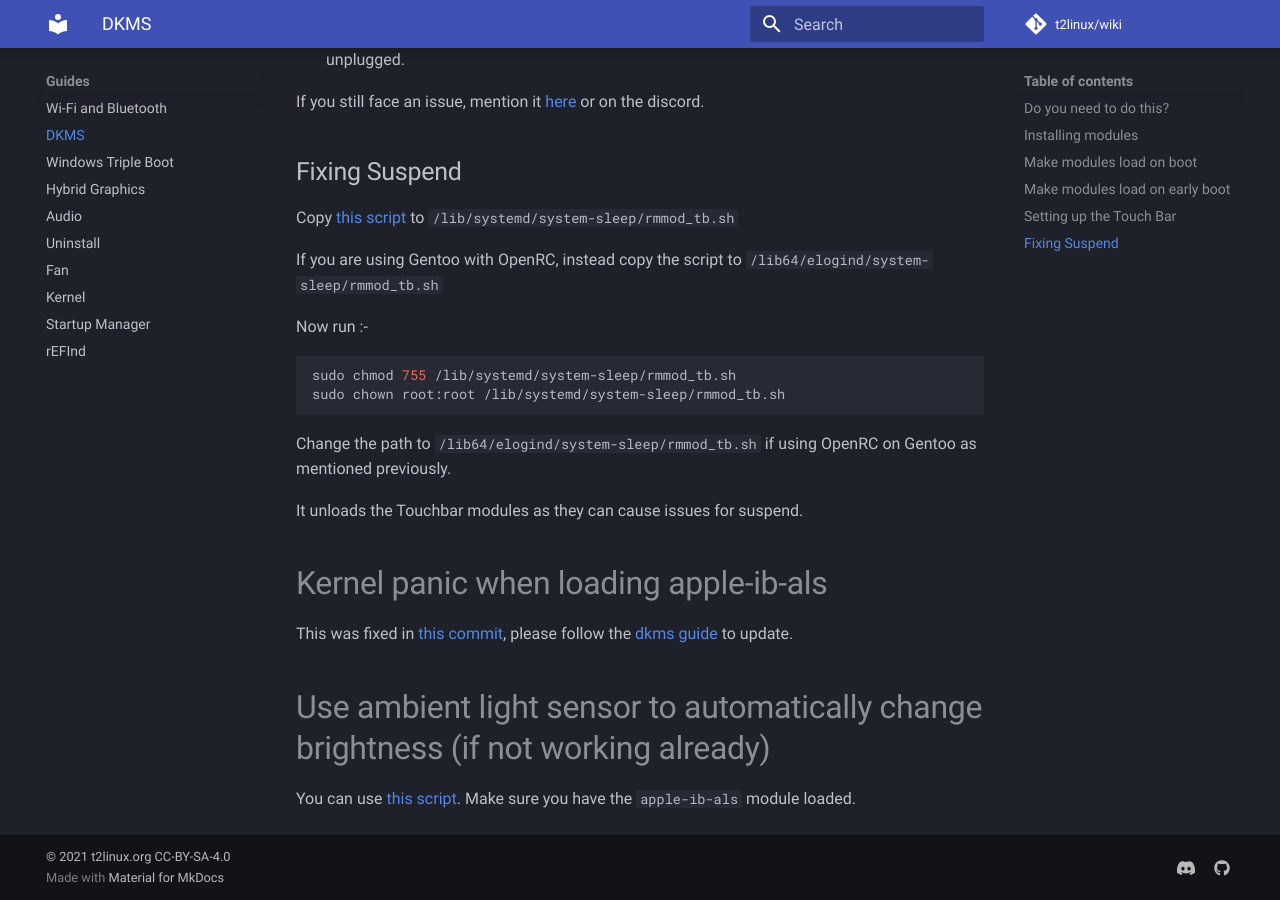
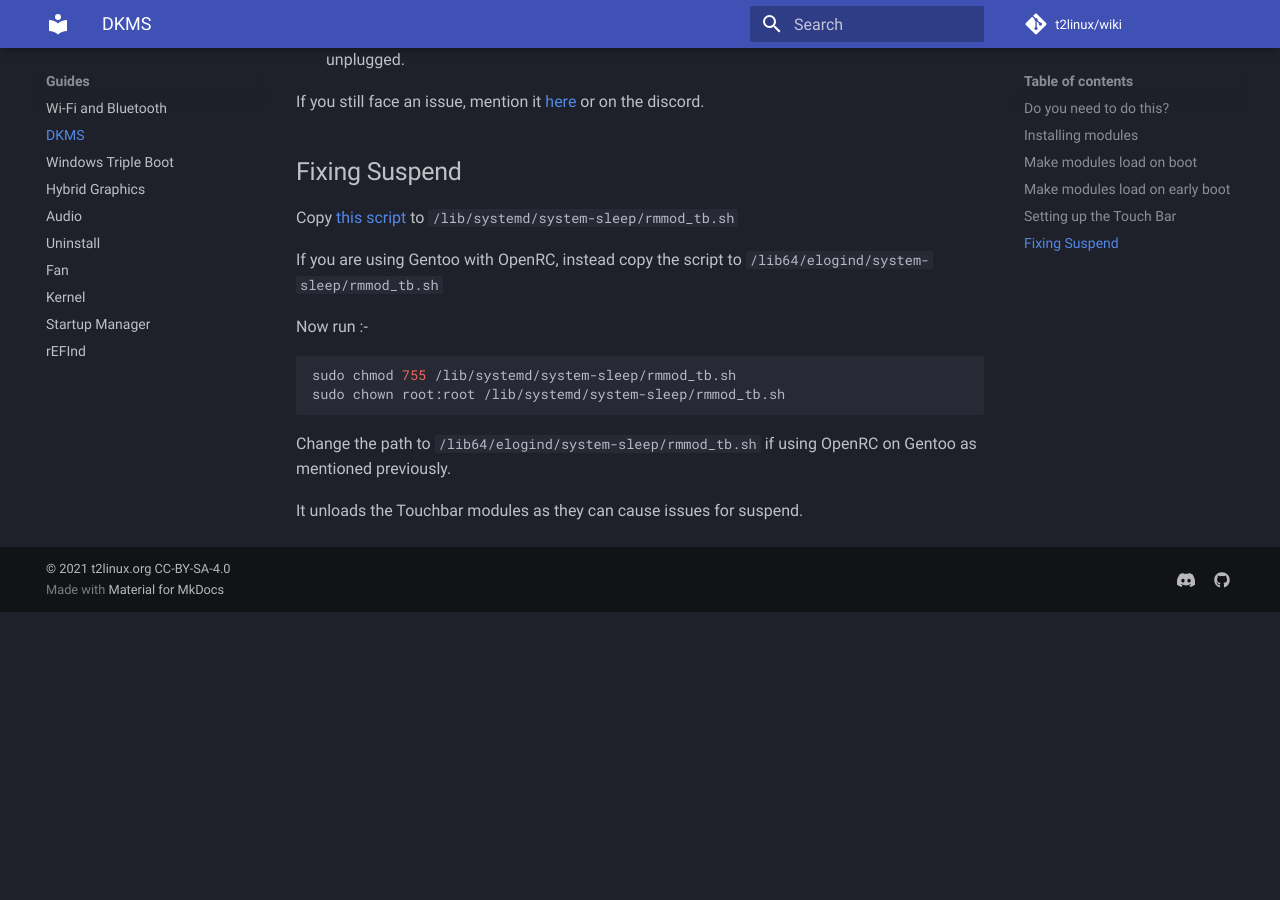
Before and after one commit to t2linux/wiki, an MkDocs documentation site: the page built from docs/guides/dkms.md, in a window 1280 px wide and 900 px high, scrolled down 3032 px. Built offline with MkDocs 1.6.1 and Material for MkDocs 9.7.7, drawn with Linux system fonts in a browser that asks for light colours; comment, search, counter and statistics services are not loaded; after the commit the page ends 3644 px from its top, so only the background shows below that.

Commit message:
DKMS: Remove als bit
We no longer use a separate driver for als.

```diff
--- a/docs/guides/dkms.md
+++ b/docs/guides/dkms.md
@@ -124,11 +124,3 @@ sudo chown root:root /lib/systemd/system-sleep/rmmod_tb.sh
 Change the path to `/lib64/elogind/system-sleep/rmmod_tb.sh` if using OpenRC on Gentoo as mentioned previously.
 
 It unloads the Touchbar modules as they can cause issues for suspend.
-
-# Kernel panic when loading apple-ib-als
-
-This was fixed in [this commit](https://github.com/t2linux/apple-ib-drv/commit/fc9aefa5a564e6f2f2bb0326bffb0cef0446dc05), please follow the [dkms guide](https://wiki.t2linux.org/guides/dkms/) to update.
-
-# Use ambient light sensor to automatically change brightness (if not working already)
-
-You can use [this script](https://gist.github.com/jbredall/52179d1fc2c91917d2fde118d2cb04aa). Make sure you have the `apple-ib-als` module loaded.
```
